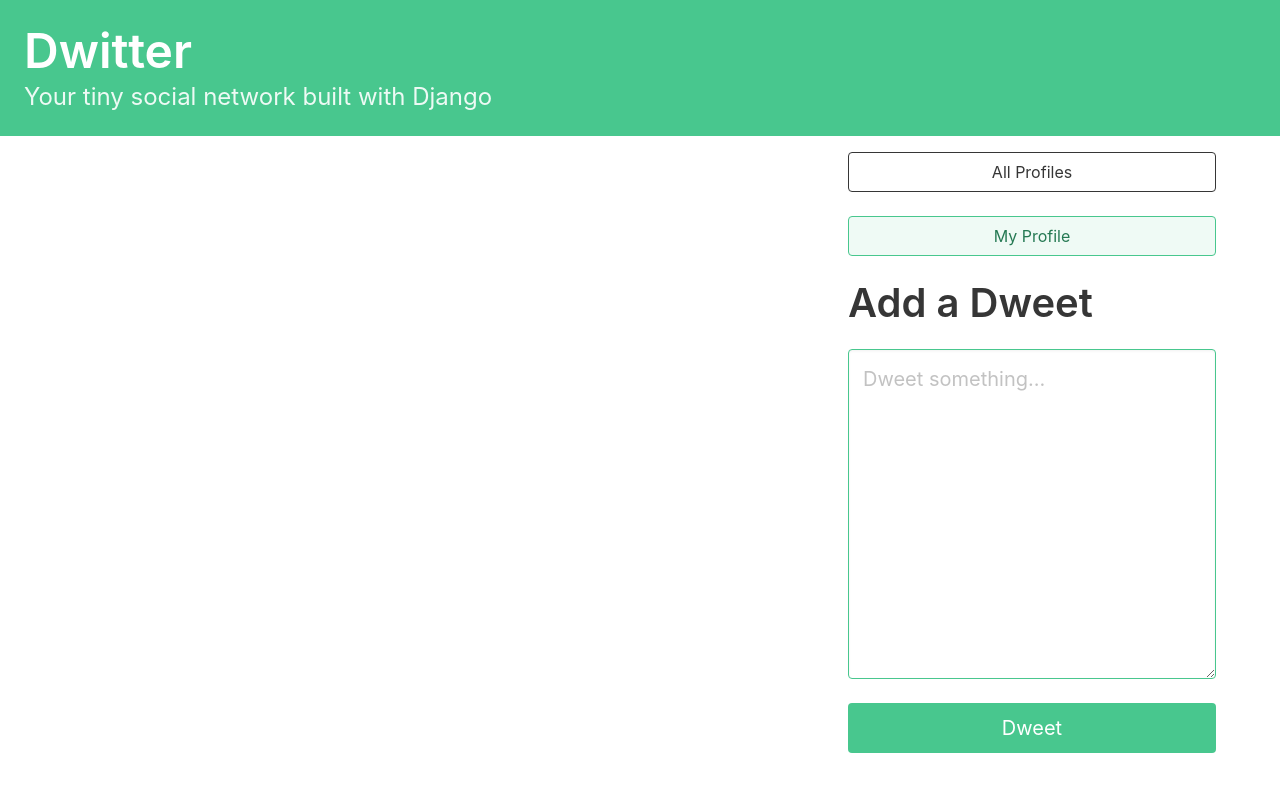
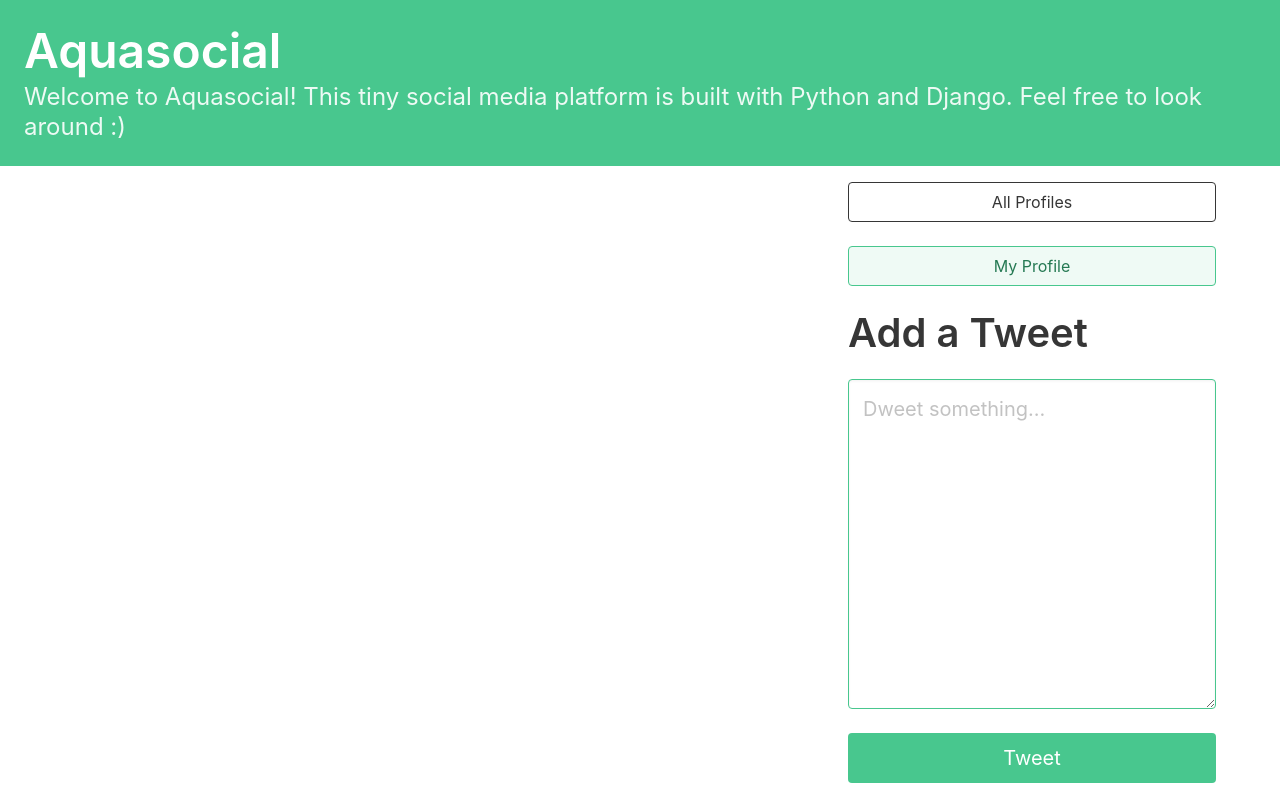
Before and after one commit to Aquabbas/aquasocial_app, a Django app: page / in a window 1280 px wide. Run offline with Django 3.2, Linux system fonts and the light colour scheme; the visitor is signed in with stand-in values (Sample User, id 1); data comes from the database, SQL or seed files in the repository; data that the repository does not hold is empty.

Commit message:
Initial commit

```diff
--- a/dwitter/templates/base.html
+++ b/dwitter/templates/base.html
@@ -7,15 +7,15 @@
     <!-- Include the Bulma CSS framework for styling -->
     <link rel="stylesheet"
           href="https://cdn.jsdelivr.net/npm/bulma@0.9.3/css/bulma.min.css">
-    <title>Dwitter</title>
+    <title>Aquasocial</title>
 </head>
 <body>
     <a href="{% url 'dwitter:dashboard' %} ">
     <section class="hero is-small is-success mb-4">
         <div class="hero-body">
-            <h1 class="title is-1">Dwitter</h1>
+            <h1 class="title is-1">Aquasocial</h1>
             <p class="subtitle is-4">
-                Your tiny social network built with Django
+                Welcome to Aquasocial! This tiny social media platform is built with Python and Django. Feel free to look around :)
             </p>
         </div>
     </section>
--- a/dwitter/templates/dwitter/dashboard.html
+++ b/dwitter/templates/dwitter/dashboard.html
@@ -33,14 +33,14 @@
 
     <div class="block">
         <div class="block">
-            <h2 class="title is-2">Add a Dweet</p>
+            <h2 class="title is-2">Add a Tweet</p>
         </div>
         <div class="block">
             <form method="post">
                 {% csrf_token %}
                 {{ form.as_p }}
                 <button class="button is-success is-fullwidth is-medium mt-5"
-                        type="submit">Dweet
+                        type="submit">Tweet
                 </button>
             </form>
         </div>
--- a/dwitter/templates/dwitter/profile.html
+++ b/dwitter/templates/dwitter/profile.html
@@ -6,7 +6,7 @@
 
     <div class="block">
     <h1 class="title is-1">
-        {{profile.user.username|upper}}'s Dweets
+        {{profile.user.username|upper}}'s Tweets
     </h1>
 
     <form method="post">
```
Also changed, not shown: 1 other file.
